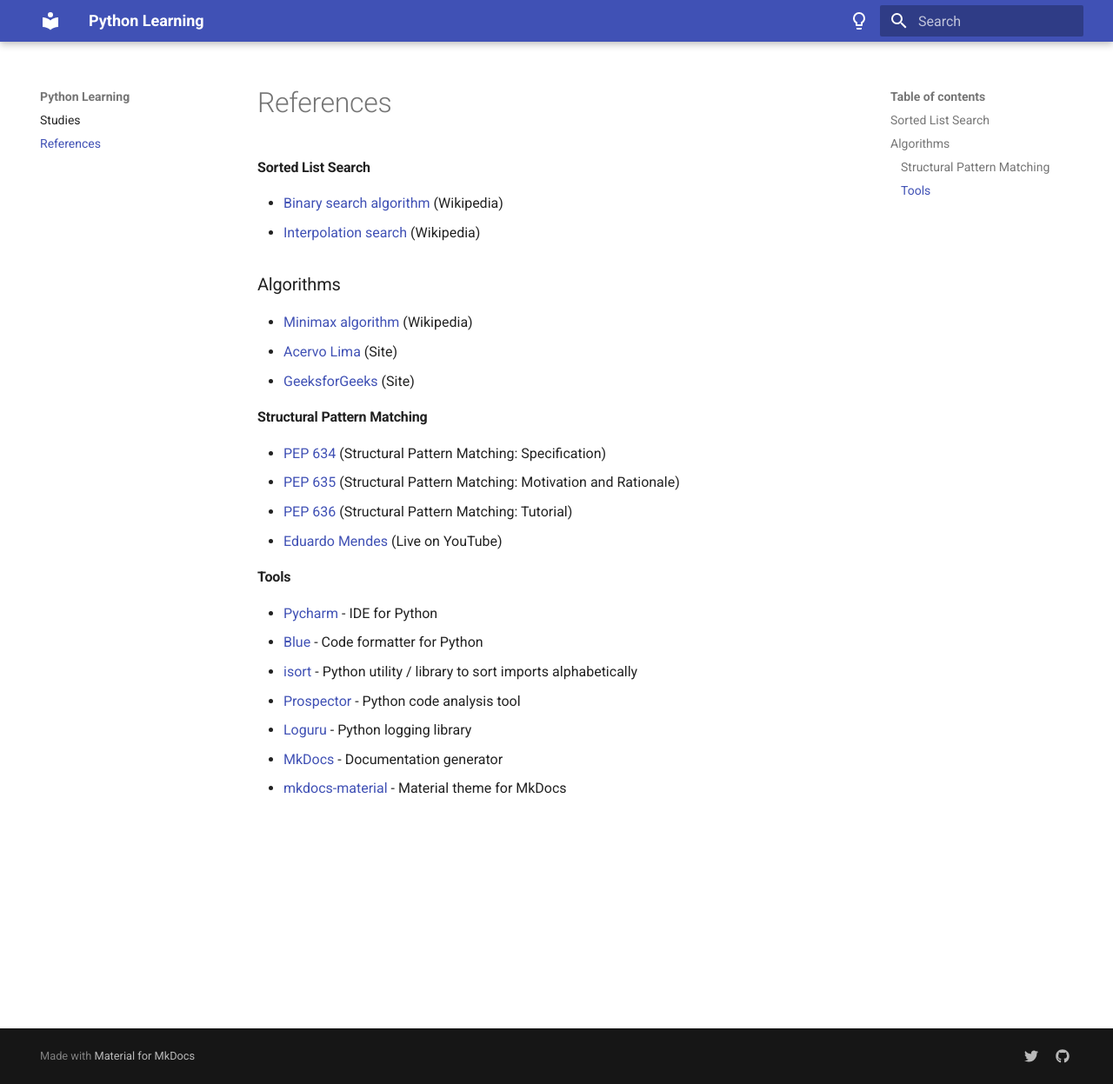
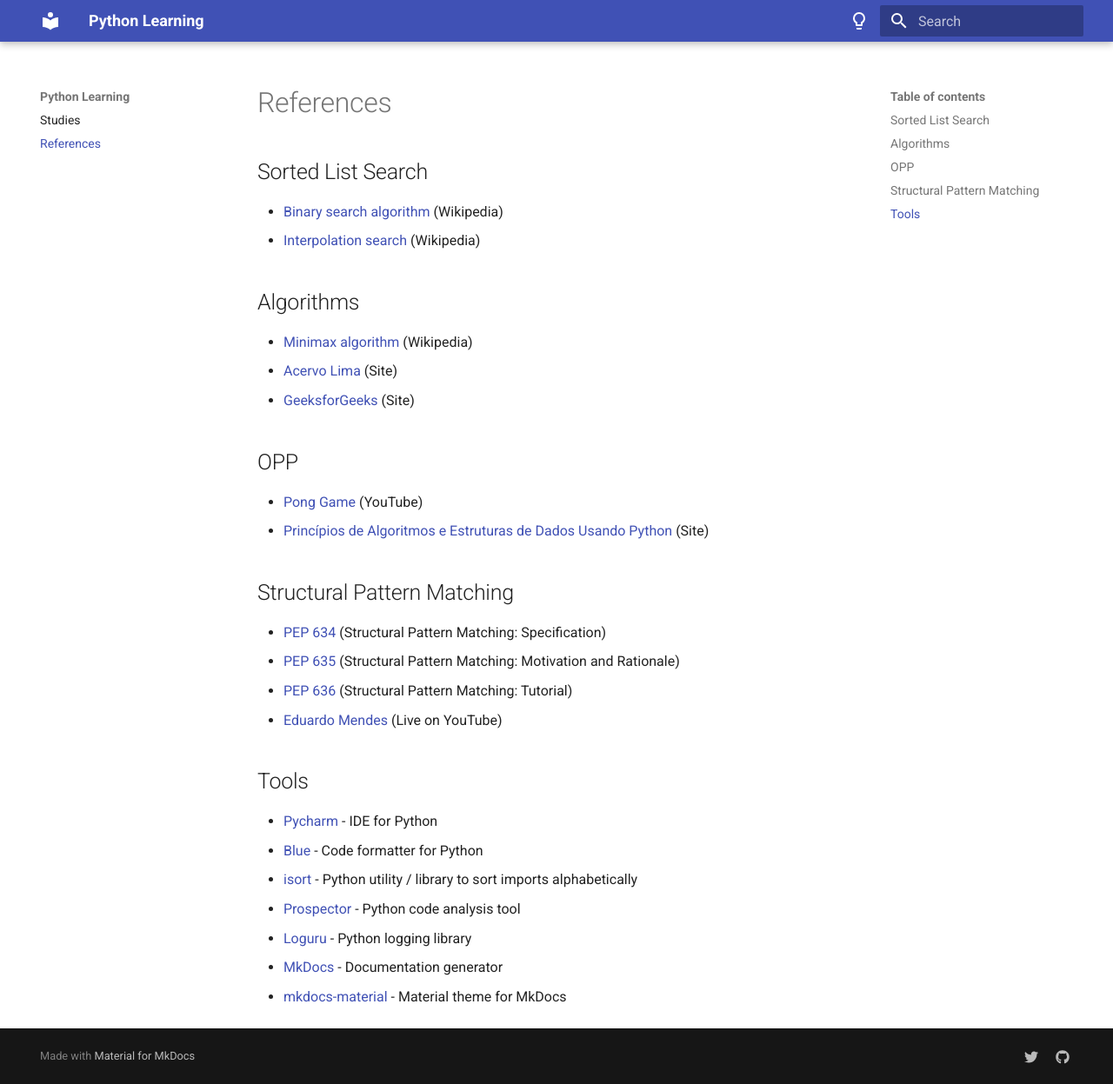
Before and after one commit to cicerohr/Python_Learning, an MkDocs documentation site: the page built from docs/references.md, in a window 1280 px wide and 1247 px high. Shown: the whole window at 87% size. Built offline with MkDocs 1.6.1 and Material for MkDocs 9.7.7, drawn with Linux system fonts in a browser that asks for light colours.

Commit message:
[Update] POO.

```diff
--- a/docs/references.md
+++ b/docs/references.md
@@ -1,23 +1,28 @@
 # References
 
-#### Sorted List Search
+## Sorted List Search
 
 - [Binary search algorithm][1] (Wikipedia)
 - [Interpolation search][2] (Wikipedia)
 
-### Algorithms
+## Algorithms
 
 - [Minimax algorithm][14] (Wikipedia)
   - [Acervo Lima][15] (Site)
   - [GeeksforGeeks][16] (Site)
 
-#### Structural Pattern Matching
+## OPP
+
+- [Pong Game][17] (YouTube)
+- [Princípios de Algoritmos e Estruturas de Dados Usando Python][18] (Site)
+
+## Structural Pattern Matching
 - [PEP 634][10] (Structural Pattern Matching: Specification)
 - [PEP 635][13] (Structural Pattern Matching: Motivation and Rationale)
 - [PEP 636][12] (Structural Pattern Matching: Tutorial)
 - [Eduardo Mendes][11] (Live on YouTube)
 
-#### Tools
+## Tools
 
 - [Pycharm][4] - IDE for Python
 - [Blue][3] - Code formatter for Python
@@ -58,3 +63,7 @@
 [15]: <https://duckduckgo.com/?q=site%3Ahttps%3A%2F%2Facervolima.com+%22Algoritmo+Minimax+na+teoria+dos+jogos%22&t=ffab&ia=web> 'Acervo Lima'
 
 [16]: <https://www.geeksforgeeks.org/minimax-algorithm-in-game-theory-set-2-evaluation-function/> 'Algoritmos de minimax'
+
+[17]: <https://www.youtube.com/watch?v=cTeR3ATHpZo> 'Pong Game'
+
+[18]: <https://panda.ime.usp.br/algoritmos/static/algoritmos/index.html> 'Princípios de Algoritmos e Estruturas de Dados Usando Python'
```
